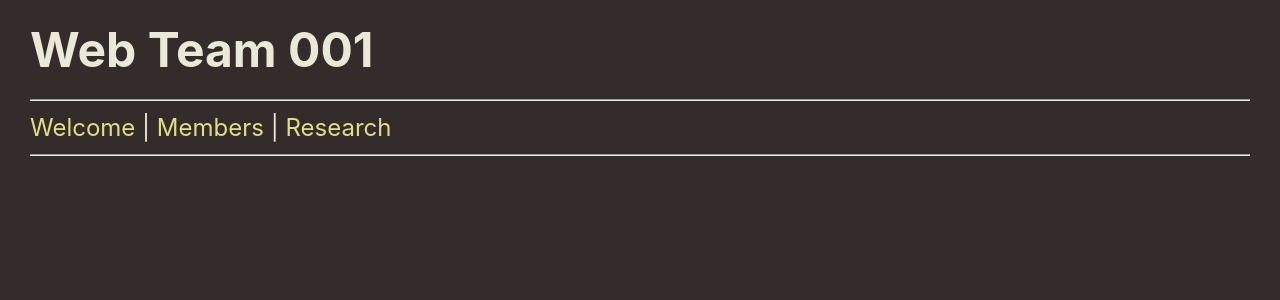
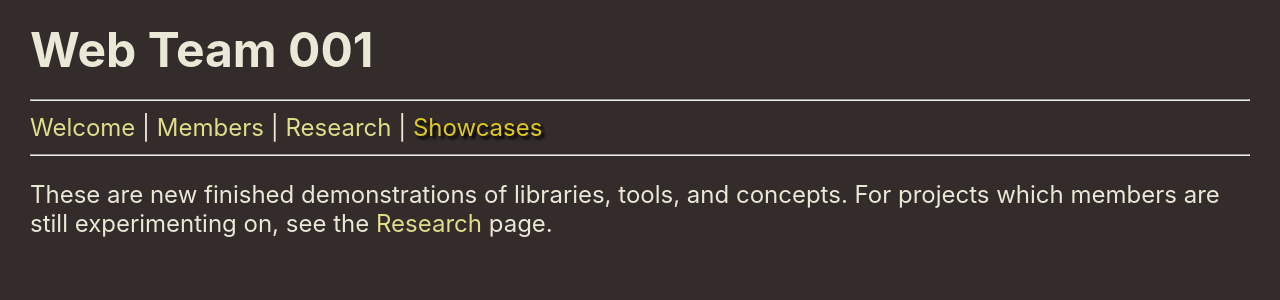
Before and after one commit to edwardtanguay/web-team-site, a React (Vite) app: page /showcases in a window 1280 px wide. Shown: the top 300 px of the page. Built offline with nearby package versions, Linux system fonts and the light colour scheme.

Commit message:
showcases in

```diff
--- a/src/App.jsx
+++ b/src/App.jsx
@@ -2,6 +2,7 @@ import './App.scss';
 import { PageWelcome } from './pages/PageWelcome';
 import { PageMembers } from './pages/PageMembers';
 import { PageResearch } from './pages/PageResearch';
+import { PageShowcases } from './pages/PageShowcases';
 import { NavLink, Routes, Route, Navigate } from 'react-router-dom';
 
 function App() {
@@ -11,12 +12,14 @@ function App() {
 			<hr />
 			<NavLink to="/welcome">Welcome</NavLink> |{' '}
 			<NavLink to="/members">Members</NavLink> |{' '}
-			<NavLink to="/research">Research</NavLink>
+			<NavLink to="/research">Research</NavLink> |{' '}
+			<NavLink to="/showcases">Showcases</NavLink>
 			<hr />
 			<Routes>
 				<Route path="/welcome" element={<PageWelcome />} />
 				<Route path="/members" element={<PageMembers />} />
 				<Route path="/research" element={<PageResearch />} />
+				<Route path="/showcases" element={<PageShowcases />} />
 				<Route path="/" element={<Navigate to="/welcome" replace />}/>
 			</Routes>
 		</div>
--- a/src/pages/PageResearch.jsx
+++ b/src/pages/PageResearch.jsx
@@ -3,7 +3,7 @@ import { NavLink } from 'react-router-dom';
 export const PageResearch = () => {
 	return (
 		<div className="page_research">
-			<p>These are new tools, libraries, etc. that members are experimenting with. Projects here are generally not complete. For that, see <NavLink to="/welcome">Welcome</NavLink>.</p>
+			<p>These are new tools, libraries, etc. that members are experimenting with. Projects here are generally not complete. For that, see the <NavLink to="/showcases">Showcases</NavLink> page.</p>
 		</div>
 	)
 }
--- /dev/null
+++ b/src/pages/PageShowcases.jsx
@@ -0,0 +1,9 @@
+import { NavLink } from 'react-router-dom';
+
+export const PageShowcases = () => {
+	return (
+		<div className="page_showcases">
+			<p>These are new finished demonstrations of libraries, tools, and concepts. For projects which members are still experimenting on, see the <NavLink to="/research">Research</NavLink> page.</p>
+		</div>
+	)
+}
```
